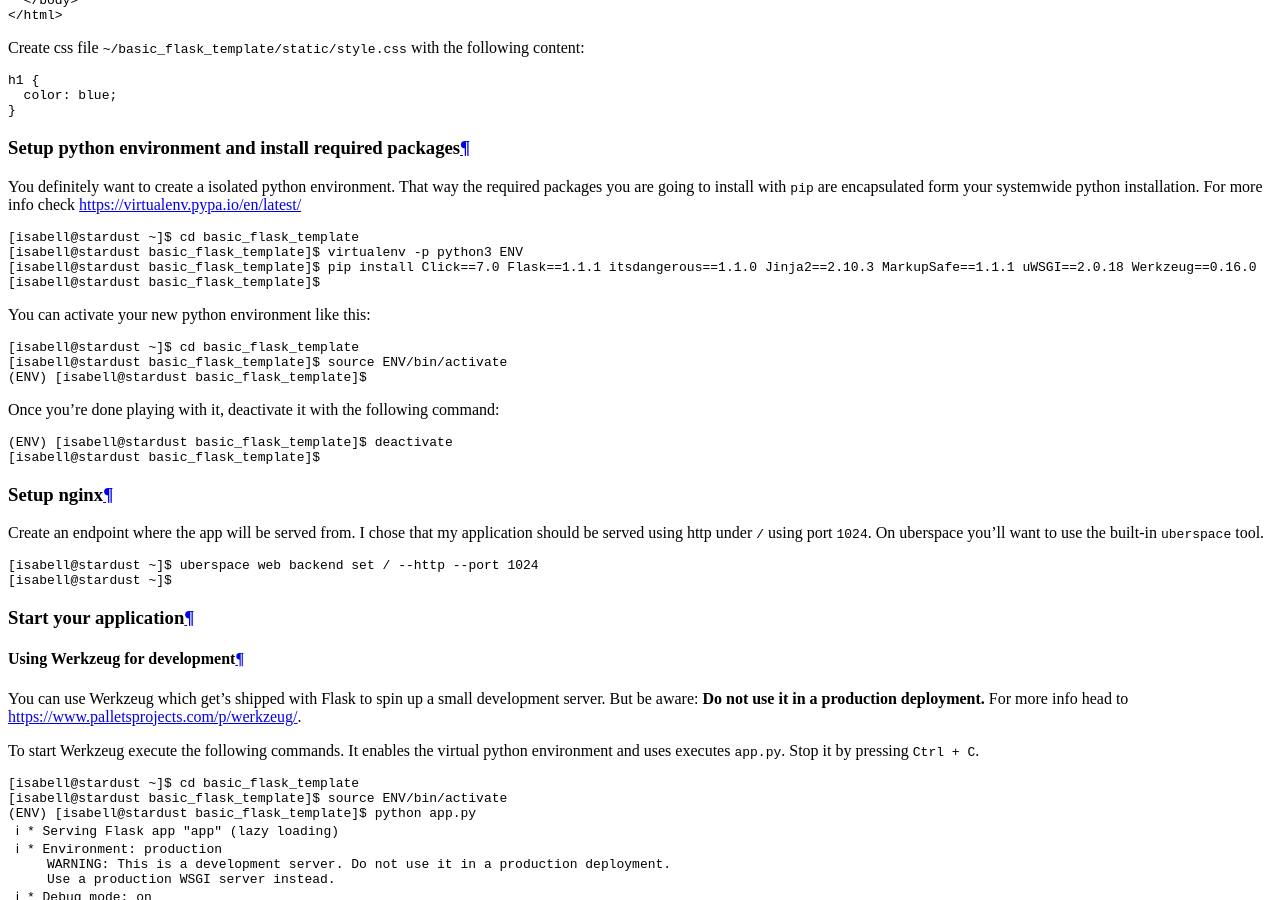
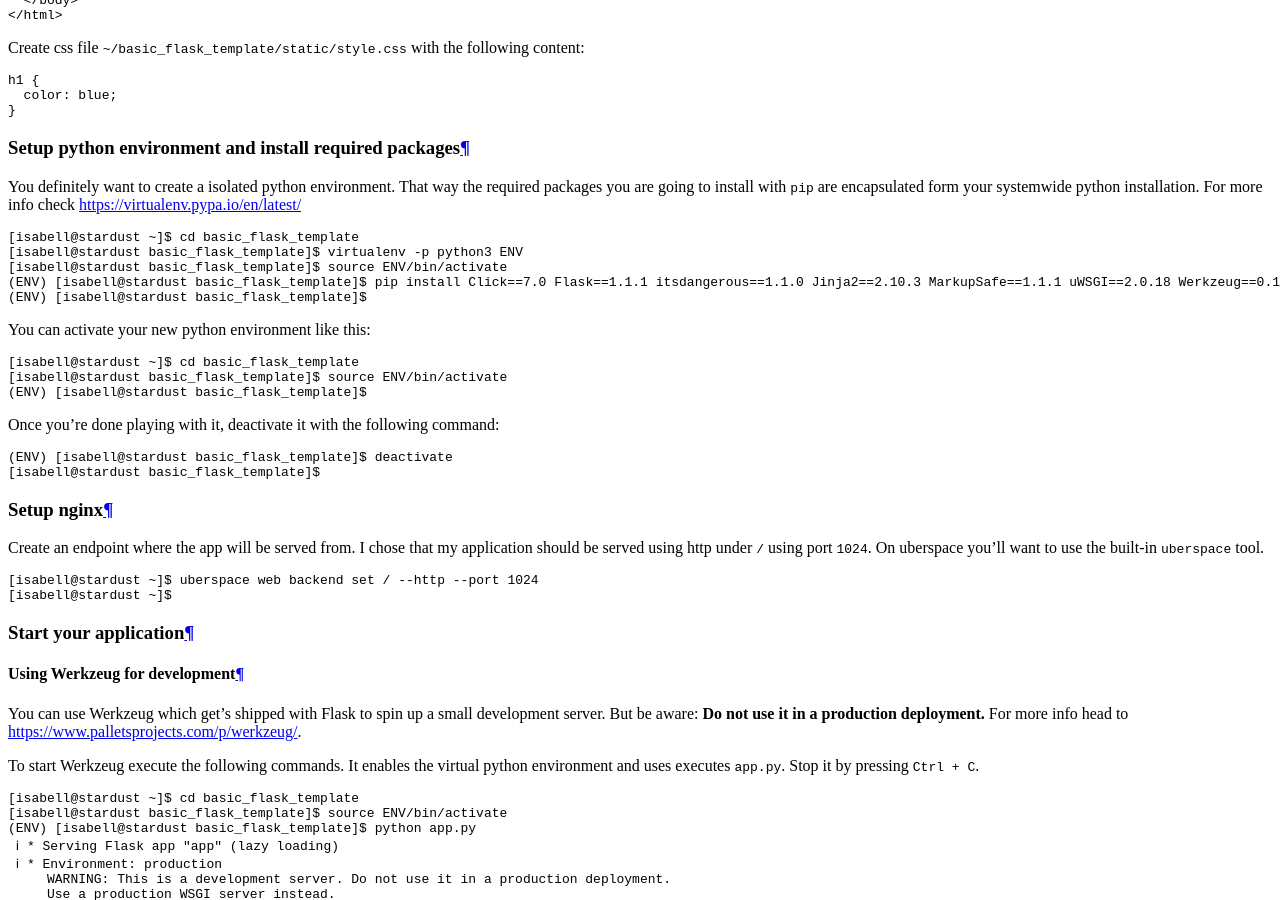
Before and after one commit to Uberspace/lab, a Sphinx documentation site: the page built from source/guide_flask.rst, in a window 1280 px wide and 900 px high, scrolled down 3498 px. Built offline with Sphinx 7.4.7 and the Read the Docs theme 2.0.0, drawn with Linux system fonts in a browser that asks for light colours.

Commit message:
[flask] activate venv before installing deps

```diff
--- a/source/guide_flask.rst
+++ b/source/guide_flask.rst
@@ -97,8 +97,9 @@ You definitely want to create a isolated python environment. That way the requir
 
   [isabell@stardust ~]$ cd basic_flask_template
   [isabell@stardust basic_flask_template]$ virtualenv -p python3 ENV
-  [isabell@stardust basic_flask_template]$ pip install Click==7.0 Flask==1.1.1 itsdangerous==1.1.0 Jinja2==2.10.3 MarkupSafe==1.1.1 uWSGI==2.0.18 Werkzeug==0.16.0
-  [isabell@stardust basic_flask_template]$
+  [isabell@stardust basic_flask_template]$ source ENV/bin/activate
+  (ENV) [isabell@stardust basic_flask_template]$ pip install Click==7.0 Flask==1.1.1 itsdangerous==1.1.0 Jinja2==2.10.3 MarkupSafe==1.1.1 uWSGI==2.0.18 Werkzeug==0.16.0
+  (ENV) [isabell@stardust basic_flask_template]$
 
 You can activate your new python environment like this:
 
```
